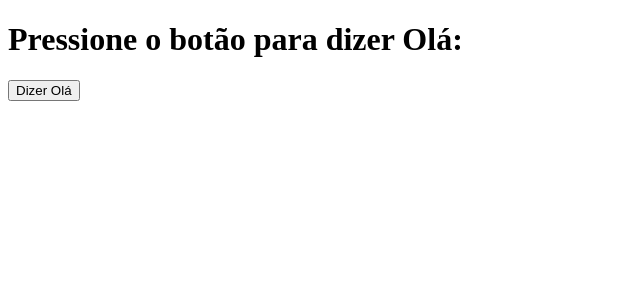
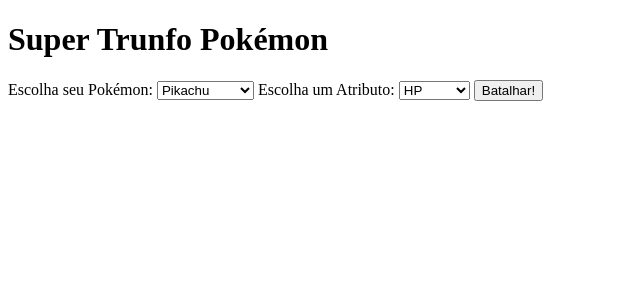
Before and after one commit to HectorValente/ProjetoA3_Render, a Flask app: page / in a window 1280 px wide. Shown: the top 300 px of the page, without its empty margins (0-640 px from the left). Run offline with Flask 3, Linux system fonts and the light colour scheme.

Commit message:
atualizando

```diff
--- a/templates/index.html
+++ b/templates/index.html
@@ -3,21 +3,60 @@
 <head>
     <meta charset="UTF-8">
     <meta name="viewport" content="width=device-width, initial-scale=1.0">
-    <title>Olá Mundo com Flask</title>
+    <title>Super Trunfo Pokémon</title>
 </head>
 <body>
-    <h1>Pressione o botão para dizer Olá:</h1>
-    <button onclick="fetchHello()">Dizer Olá</button>
-    <p id="message"></p>
+    <h1>Super Trunfo Pokémon</h1>
+    <label for="pokemon">Escolha seu Pokémon:</label>
+    <select id="pokemon">
+        <option value="25">Pikachu</option>
+        <option value="1">Bulbasaur</option>
+        <option value="4">Charmander</option>
+        <option value="7">Squirtle</option>
+    </select>
+
+    <label for="attribute">Escolha um Atributo:</label>
+    <select id="attribute">
+        <option value="HP">HP</option>
+        <option value="ATK">ATK</option>
+        <option value="DEF">DEF</option>
+        <option value="SP ATK">SP ATK</option>
+        <option value="SP DEF">SP DEF</option>
+        <option value="SPD">SPD</option>
+    </select>
+
+    <button onclick="battle()">Batalhar!</button>
+
+    <div id="result"></div>
 
     <script>
-        function fetchHello() {
-            fetch('/hello')
-                .then(response => response.text())
-                .then(data => {
-                    document.getElementById('message').innerText = data;
+        function battle() {
+            const pokemonCode = document.getElementById('pokemon').value;
+            const attribute = document.getElementById('attribute').value;
+
+            fetch('/battle', {
+                method: 'POST',
+                headers: {
+                    'Content-Type': 'application/json',
+                },
+                body: JSON.stringify({
+                    pokemon_code: pokemonCode,
+                    attribute: attribute
                 })
-                .catch(error => console.error('Erro:', error));
+            })
+            .then(response => response.json())
+            .then(data => {
+                const resultDiv = document.getElementById('result');
+                resultDiv.innerHTML = `
+                    <h2>Batalha!</h2>
+                    <p>Seu Pokémon: ${data.player_pokemon.Nome} - ${data.chosen_attribute}: ${data.player_value}</p>
+                    <p>Oponente: ${data.opponent_pokemon.Nome} - ${data.chosen_attribute}: ${data.opponent_value}</p>
+                    <h3>${data.result}</h3>
+                `;
+            })
+            .catch(error => {
+                console.error('Erro:', error);
+            });
         }
     </script>
 </body>
```
